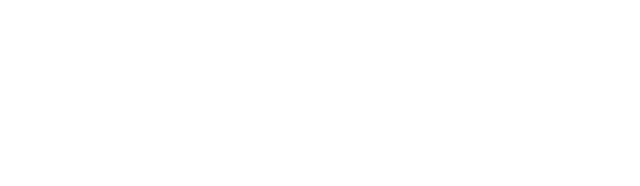
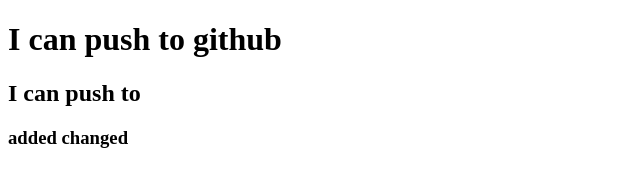
Before and after one commit to sadimul1993/my-second-repo, a plain HTML site: page index.html in a window 1280 px wide. Shown: the whole page, without its empty margins (0-640 px from the left). Drawn offline with Linux system fonts and the light colour scheme.

Commit message:
added header

```diff
--- a/index.html
+++ b/index.html
@@ -7,6 +7,9 @@
     <title>My second github repo</title>
 </head>
 <body>
+    <h1>I can push to github</h1>
+    <h2>I can push to</h2>
+    <h3>added changed</h3>
 
 </body>
 </html>
```
